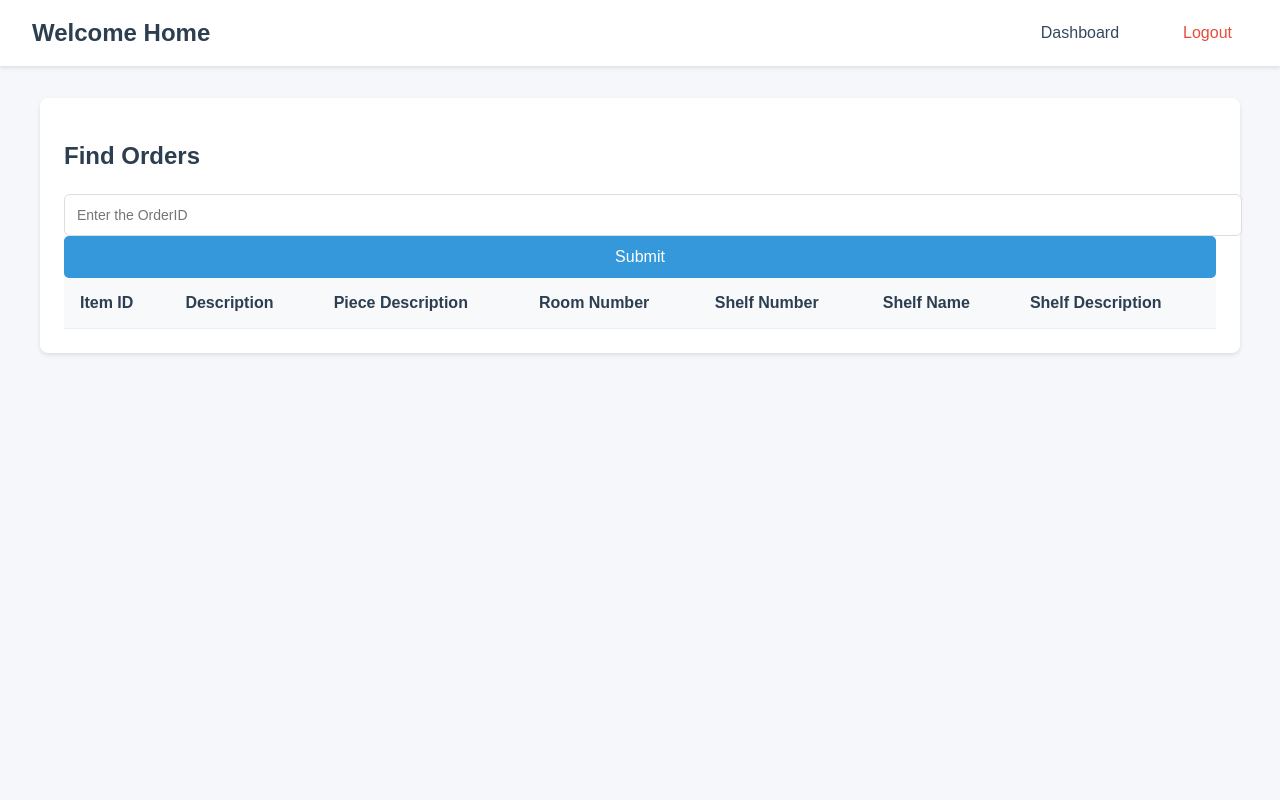
After one commit to nrjanjanam/WelcomeHome, a Flask app: page /find-orders in a window 1280 px wide. The commit adds this page. Run offline with Flask 3, Linux system fonts and the light colour scheme; lists and menus that the app fills with data are empty.

Commit message:
Added functionality to find orders (part c)

```diff
--- a/app.py
+++ b/app.py
@@ -186,6 +186,44 @@ def dashboard():
     finally:
         conn.close()
 
+# Function to find the orders (part c)
+@app.route('/find-orders')
+def find_orders():
+    return render_template('find_orders.html')
+
+# Function to find the orders (part c)
+@app.route('/findOrderItemsAuth', methods=['GET', 'POST'])
+def findOrderItemsAuth():
+    orderID = request.form['OrderID']
+    conn = get_db()
+    try:
+        with conn.cursor() as cursor:
+            query = '''SELECT
+                    i.ItemID,
+                    i.iDescription AS ItemDescription,
+                    p.pieceNum,
+                    p.pDescription AS PieceDescription,
+                    p.roomNum,
+                    p.shelfNum,
+                    l.shelf AS ShelfName,
+                    l.shelfDescription AS ShelfDescription
+                FROM
+                    ItemIn ii
+                JOIN
+                    Item i ON ii.ItemID = i.ItemID
+                LEFT JOIN
+                    Piece p ON i.ItemID = p.ItemID
+                LEFT JOIN
+                    Location l ON p.roomNum = l.roomNum AND p.shelfNum = l.shelfNum
+                WHERE
+                    ii.orderID = %s'''
+            cursor.execute(query, orderID)
+            data = cursor.fetchall()
+            return render_template('find_orders.html', orders=data)
+    finally:
+        conn.close()
+
+
 
 if __name__ == '__main__':
     app.run(debug= True)
--- a/config.py
+++ b/config.py
@@ -1,6 +1,8 @@
 class Config:
     SECRET_KEY = ""
     MYSQL_HOST = 'localhost'
+    # MYSQL_HOST = '127.0.0.1' #localhost for ansh
     MYSQL_USER = 'root'
     MYSQL_PASSWORD = 'root'
+    # MYSQL_PASSWORD = 'sql_pas' #password for ansh
     MYSQL_DB = 'welcomehome'
--- a/static/style.css
+++ b/static/style.css
@@ -264,3 +264,35 @@ th {
 tr:hover {
     background-color: #f8f9fa;
 }
+
+
+/* Button Container Styles */
+.button-container {
+    display: flex;
+    justify-content: center;
+    margin-top: 20px;
+}
+
+/* Button Styles */
+.btn {
+    display: inline-block;
+    padding: 12px 24px;
+    font-size: 16px;
+    color: #fff;
+    background-color: #3498db;
+    border: none;
+    border-radius: 5px;
+    text-decoration: none;
+    text-align: center;
+    transition: background-color 0.3s ease, transform 0.3s ease;
+}
+
+.btn:hover {
+    background-color: #2980b9;
+    transform: scale(1.05);
+}
+
+.btn:active {
+    background-color: #1c6ea4;
+    transform: scale(1);
+}
--- /dev/null
+++ b/templates/find_orders.html
@@ -0,0 +1,66 @@
+<!DOCTYPE html>
+<html lang="en">
+  <head>
+    <meta charset="UTF-8" />
+    <meta name="viewport" content="width=device-width, initial-scale=1.0" />
+    <title>Find Orders</title>
+    <link
+      rel="stylesheet"
+      href="{{ url_for('static', filename='../static/style.css') }}"
+    />
+  </head>
+  <body>
+    <div class="dashboard">
+      <nav class="nav-bar">
+        <div class="nav-brand">Welcome Home</div>
+        <div class="nav-links">
+          <a href="/dashboard" class="nav-link">Dashboard</a>
+          <a href="{{ url_for('logout') }}" class="nav-link logout">Logout</a>
+        </div>
+      </nav>
+
+      <div class="dashboard-content">
+        <section id="find-orders" class="data-section">
+          <h2>Find Orders</h2>
+          <div class="form-container">
+                    <form action="/findOrderItemsAuth" method="POST">
+                        <input type="text" name="OrderID" placeholder="Enter the OrderID" required />
+                        <br>
+                        <input type="submit" value="Submit" class="btn" />
+                    </form>
+          <div class="data-table">
+            <table>
+              <thead>
+                <tr>
+                  <th>Item ID</th>
+                  <th>Description</th>
+                  <th>Piece Description</th>
+                  <th>Room Number</th>
+                  <th>Shelf Number</th>
+                  <th>Shelf Name</th>
+                  <th>Shelf Description</th>
+                </tr>
+              </thead>
+              <tbody>
+                {% for item in orders %}
+                <tr>
+                  <td>{{ item.ItemID }}</td>
+                  <td>{{ item.ItemDescription }}</td>
+                  <td>{{ item.PieceDescription }}</td>
+                  <td>{{ item.roomNum }}</td>
+                  <td>{{ item.shelfNum }}</td>
+                  <td>{{ item.ShelfName }}</td>
+                  <td>{{ item.ShelfDescription }}</td>
+                </tr>
+                {% endfor %}
+              </tbody>
+            </table>
+          </div>
+          <!-- <div class="button-container">
+            <a href="/dashboard" class="btn">Back to Dashboard</a>
+          </div> -->
+        </section>
+      </div>
+    </div>
+  </body>
+</html>
```
Also changed, not shown: templates/dashboard.html (+5 -2 lines).
